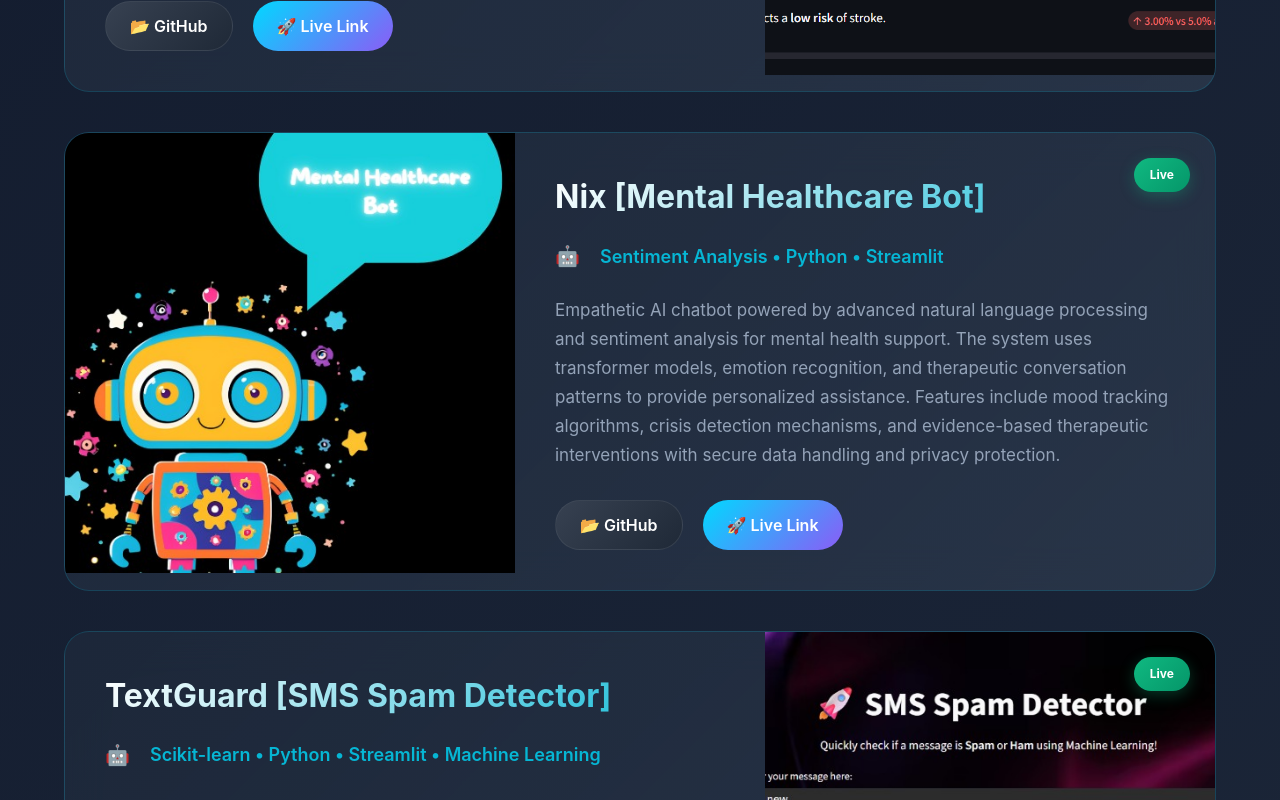
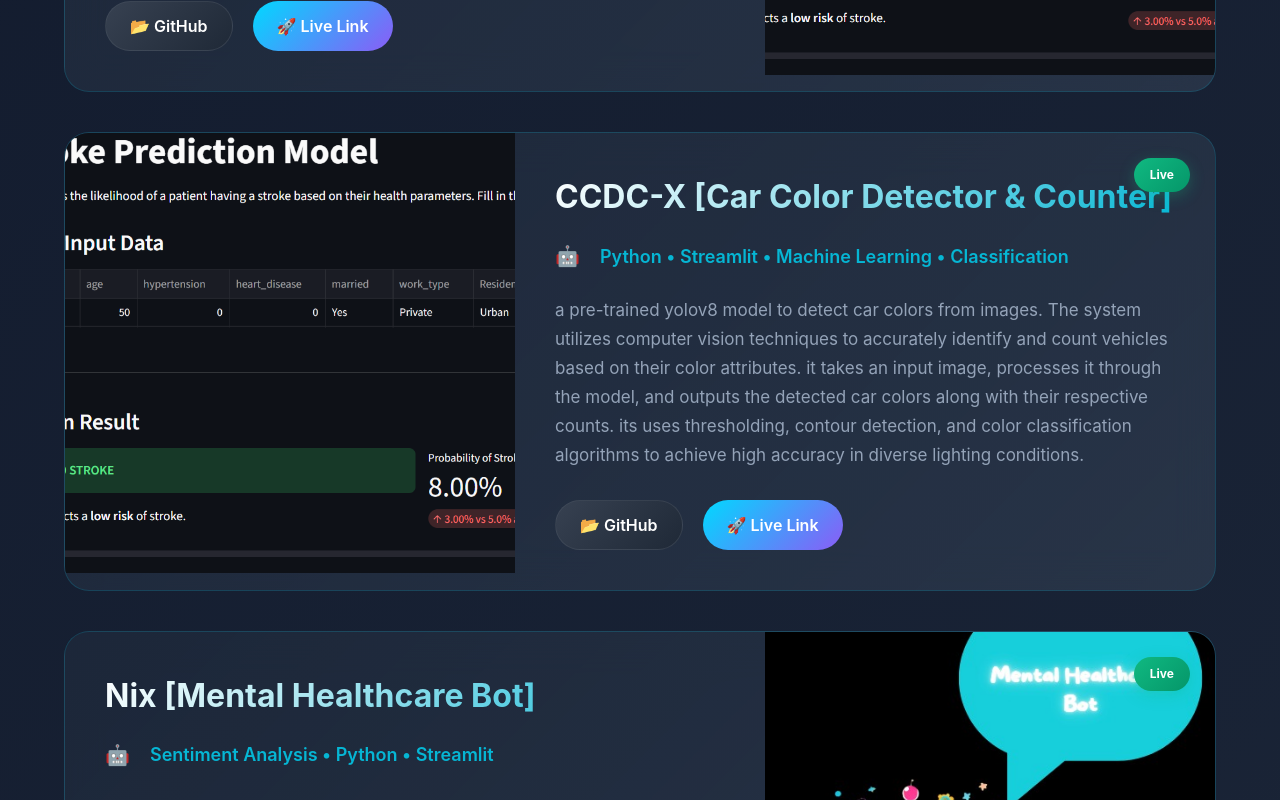
Before and after one commit to Mr-J12/MyPortfolio, a React (Vite) app: page / in a window 1280 px wide. Shown: the part 7100-7900 px from the top of the page. Built offline with nearby package versions, Linux system fonts and the light colour scheme.

Commit message:
Updated. project details.

```diff
--- a/src/components/Projects.tsx
+++ b/src/components/Projects.tsx
@@ -548,6 +548,28 @@
             </div>
           </div>
 
+          <div className="project-item">
+          <img src="st.png" alt="Car Color Detector & Counter" />
+          <div className="project-details">
+              <div className="project-status-live">Live</div>
+              <h2>CCDC-X  [Car Color Detector & Counter]</h2>
+              <p className="tech-stack">Python • Streamlit • Machine Learning • Classification</p>
+              <p className="description">
+                a pre-trained yolov8 model to detect car colors from images. The system utilizes computer vision techniques to accurately identify and count vehicles based on their color attributes.
+                it takes an input image, processes it through the model, and outputs the detected car colors along with their respective counts.
+                its uses thresholding, contour detection, and color classification algorithms to achieve high accuracy in diverse lighting conditions.
+              </p>
+              <div className="project-links">
+                <a href="https://github.com/Mr-J12/car-color-detector" className="project-link github-link" target="_blank" rel="noopener noreferrer">
+              📂 GitHub
+              </a>
+                <a href="https://carcolorpred.streamlit.app" className="project-link live-link" target="_blank" rel="noopener noreferrer">
+                  🚀 Live Link
+                </a>
+              </div>
+            </div>
+          </div>
+
         <div className="project-item">
           <img src="222.jpg" />
           <div className="project-details">
```
